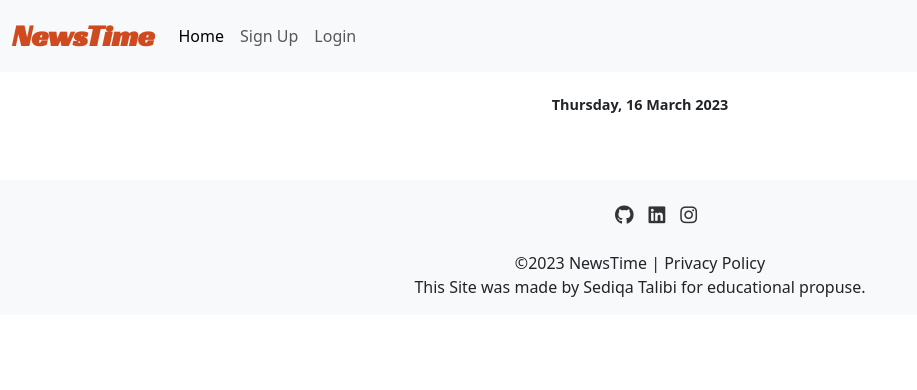
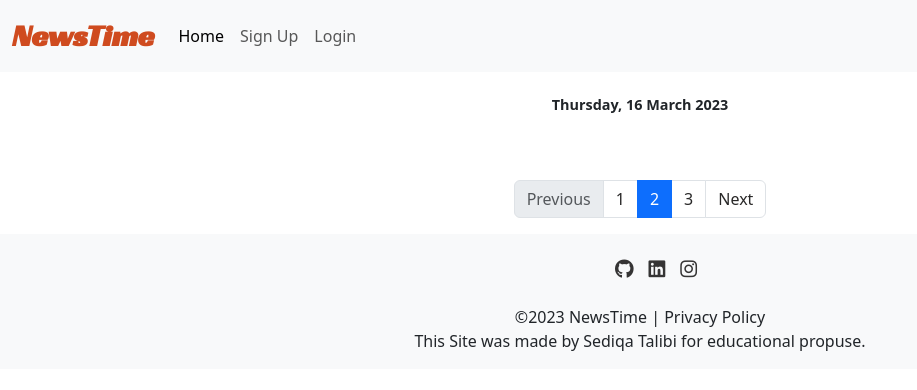
Before and after one commit to sediqa01/News-Aggregator, a Django app: page / in a window 1280 px wide. Shown: the top 390 px of the page, without its empty margins (0-917 px from the left). Run offline with Django 3.2, Linux system fonts and the light colour scheme; data that the repository does not hold is empty; some libraries are stand-ins or nearby versions.

Commit message:
Add pagination structure code

```diff
--- a/static/css/style.css
+++ b/static/css/style.css
@@ -94,3 +94,6 @@
 .date {
     font-size: 0.7rem;
 }
+.page-link {
+    color: #292828;
+}
--- a/templates/index.html
+++ b/templates/index.html
@@ -36,5 +36,23 @@
             </div>
         </div>
     </div>
+    <nav aria-label="navigation">
+        <ul class="pagination justify-content-center">
+          <li class="page-item disabled">
+            <span class="page-link">Previous</span>
+          </li>
+          <li class="page-item"><a class="page-link" href="#">1</a></li>
+          <li class="page-item active">
+            <span class="page-link">
+              2
+              <span class="sr-only">(current)</span>
+            </span>
+          </li>
+          <li class="page-item"><a class="page-link" href="#">3</a></li>
+          <li class="page-item">
+            <a class="page-link" href="#">Next</a>
+          </li>
+        </ul>
+      </nav>
 </div>
     {%endblock%}
```
